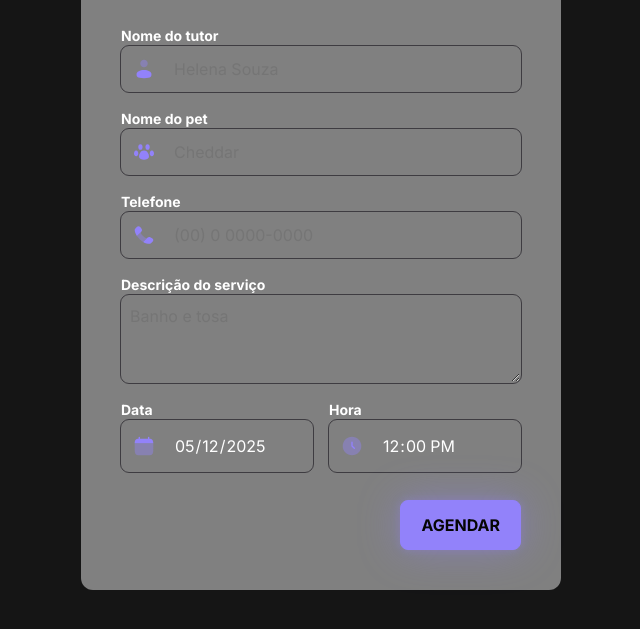
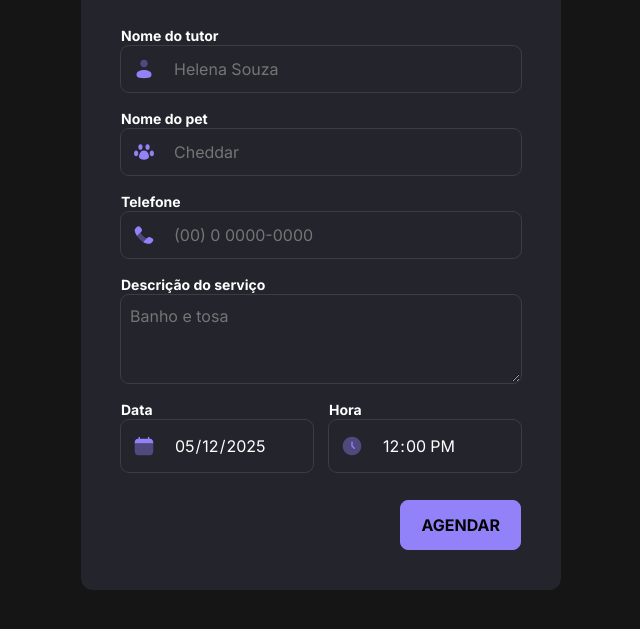
Before and after one commit to neuroticks/03-Agendamento_pet_shop, a website built with webpack: page index.html in a window 1280 px wide. Shown: the part 123-752 px from the top of the page, without its empty margins (319-959 px from the left). Built offline with nearby package versions, Linux system fonts and the light colour scheme; files whose address does not match are found by name.

Commit message:
ajuste da cor do form e da shadow do botao

```diff
--- a/src/styles/fields/botao.css
+++ b/src/styles/fields/botao.css
@@ -16,9 +16,9 @@ footer {
 
         background-color: var(--color-content-brand);
 
-        box-shadow:
+        /* box-shadow:
             0 0 10px rgba(146, 130, 250, 0.3),
-            0 0 40px rgba(146, 130, 250, 0.4);
+            0 0 40px rgba(146, 130, 250, 0.4); */
 
         width: fit-content;
 
--- a/src/styles/form.css
+++ b/src/styles/form.css
@@ -5,7 +5,7 @@
 
 .form-container {
 
-    background-color: gray;
+    background-color: #23242C;
 
 
     display: flex;
```
